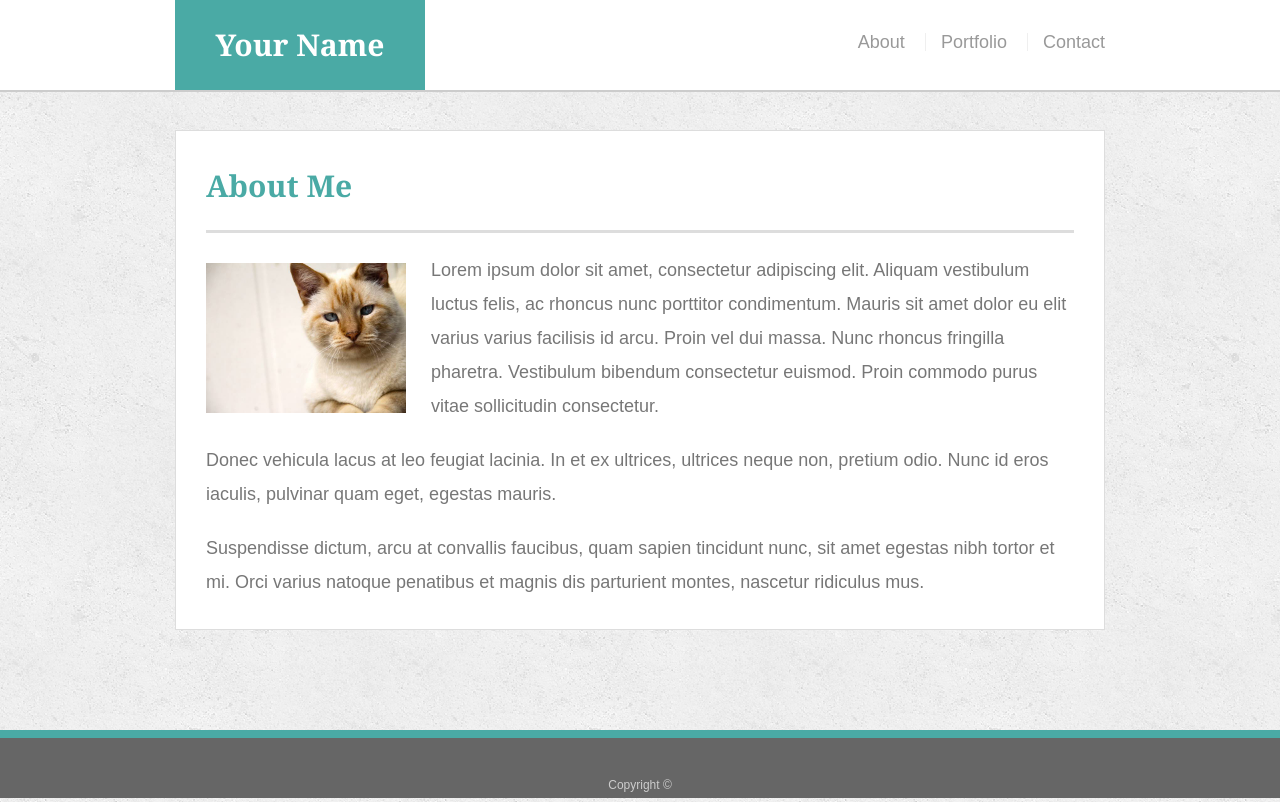
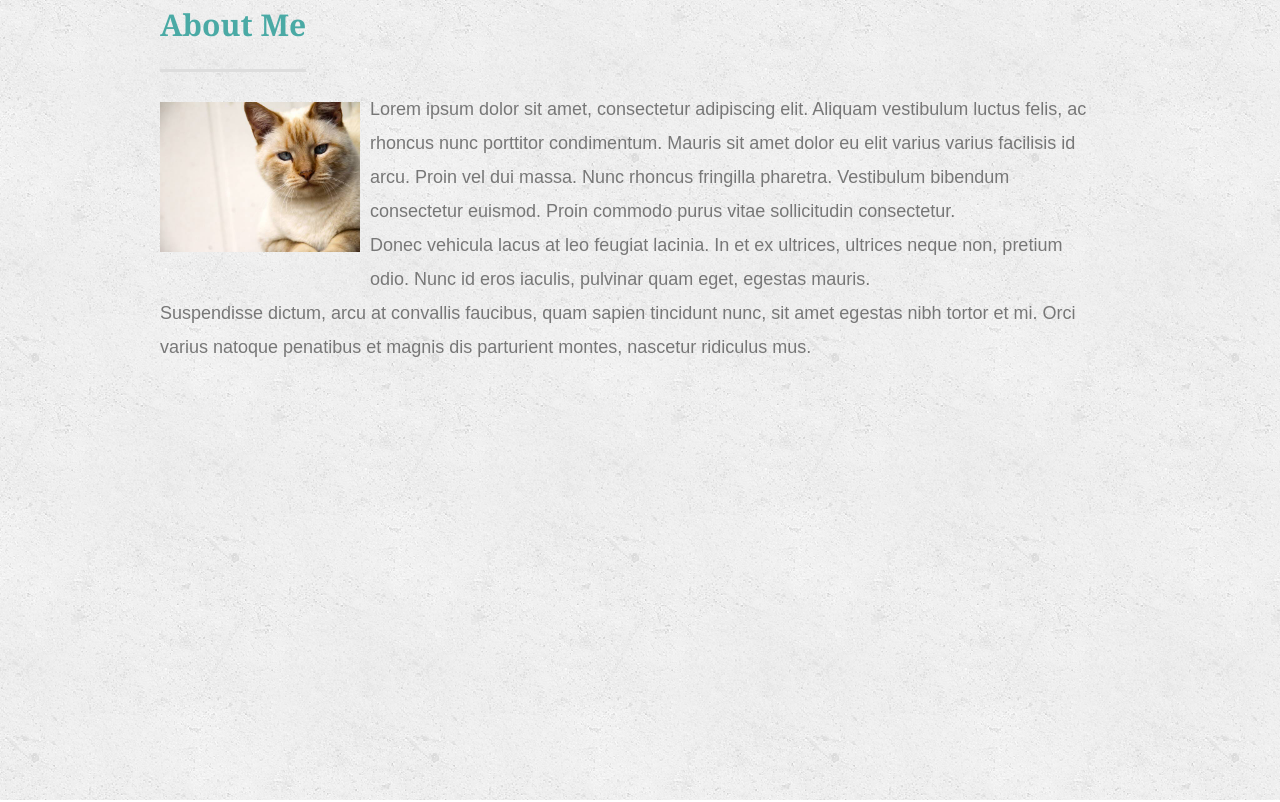
Before and after one commit to VJNap/bootstrap-portfolio, a plain HTML site: page index.html in a window 1280 px wide. Drawn offline with nearby package versions, Linux system fonts and the light colour scheme.

Commit message:
VN - Removed containers and some css formatting in an attempt to pinpoint the cause of text shrinkage.

```diff
--- a/index.html
+++ b/index.html
@@ -10,7 +10,7 @@
 
 <body>
 
-  <header id="masthead">
+  <!-- <header id="masthead">
     <div class="container">
       <a href="index.html" id="logo">Your Name</a>
       <nav>
@@ -19,29 +19,39 @@
         <a href="contact.html">Contact</a>
       </nav>
     </div>
-  </header>
+  </header> -->
+ <!-- id="main-container"  -->
+  <div class="container">
+    <!-- <section class="main-section"> -->
 
-  <div id="main-container" class="container">
-    <section class="main-section">
+      <div class="row">
       <h1>About Me</h1>
+      </div>
 
+      <div class="row" style="float: left">
       <img src="assets/images/cat.jpg" class="auth-image" alt="Your Name">
+      </div>
 
-      <p>Lorem ipsum dolor sit amet, consectetur adipiscing elit. Aliquam vestibulum luctus felis, ac rhoncus nunc porttitor condimentum. Mauris sit amet dolor eu elit varius varius facilisis id arcu. Proin vel dui massa. Nunc rhoncus fringilla pharetra. Vestibulum bibendum consectetur euismod. Proin commodo purus vitae sollicitudin consectetur.</p>
+      <div class="row">
+      <p class="">Lorem ipsum dolor sit amet, consectetur adipiscing elit. Aliquam vestibulum luctus felis, ac rhoncus nunc porttitor condimentum. Mauris sit amet dolor eu elit varius varius facilisis id arcu. Proin vel dui massa. Nunc rhoncus fringilla pharetra. Vestibulum bibendum consectetur euismod. Proin commodo purus vitae sollicitudin consectetur.</p>
+      </div>
 
-      <p>Donec vehicula lacus at leo feugiat lacinia. In et ex ultrices, ultrices neque non, pretium odio. Nunc id eros iaculis, pulvinar quam eget, egestas mauris.</p>
+      <div class="row">
+      <p class="col-xs-12">Donec vehicula lacus at leo feugiat lacinia. In et ex ultrices, ultrices neque non, pretium odio. Nunc id eros iaculis, pulvinar quam eget, egestas mauris.</p>
+      </div>
 
-      <p>Suspendisse dictum, arcu at convallis faucibus, quam sapien tincidunt nunc, sit amet egestas nibh tortor et mi. Orci varius natoque penatibus et magnis dis parturient montes, nascetur ridiculus mus.</p>
-
-    </section>
+      <div class="row">
+      <p class="col-xs-12">Suspendisse dictum, arcu at convallis faucibus, quam sapien tincidunt nunc, sit amet egestas nibh tortor et mi. Orci varius natoque penatibus et magnis dis parturient montes, nascetur ridiculus mus.</p>
+      </div>
+    <!-- </section> -->
 
   </div>
 
-  <footer>
+  <!-- <footer>
     <div class="container">
       Copyright &copy;
     </div>
-  </footer>
+  </footer> -->
 </body>
 
 </html>
```
Also changed, not shown: contact.html (line endings or trailing spaces).
